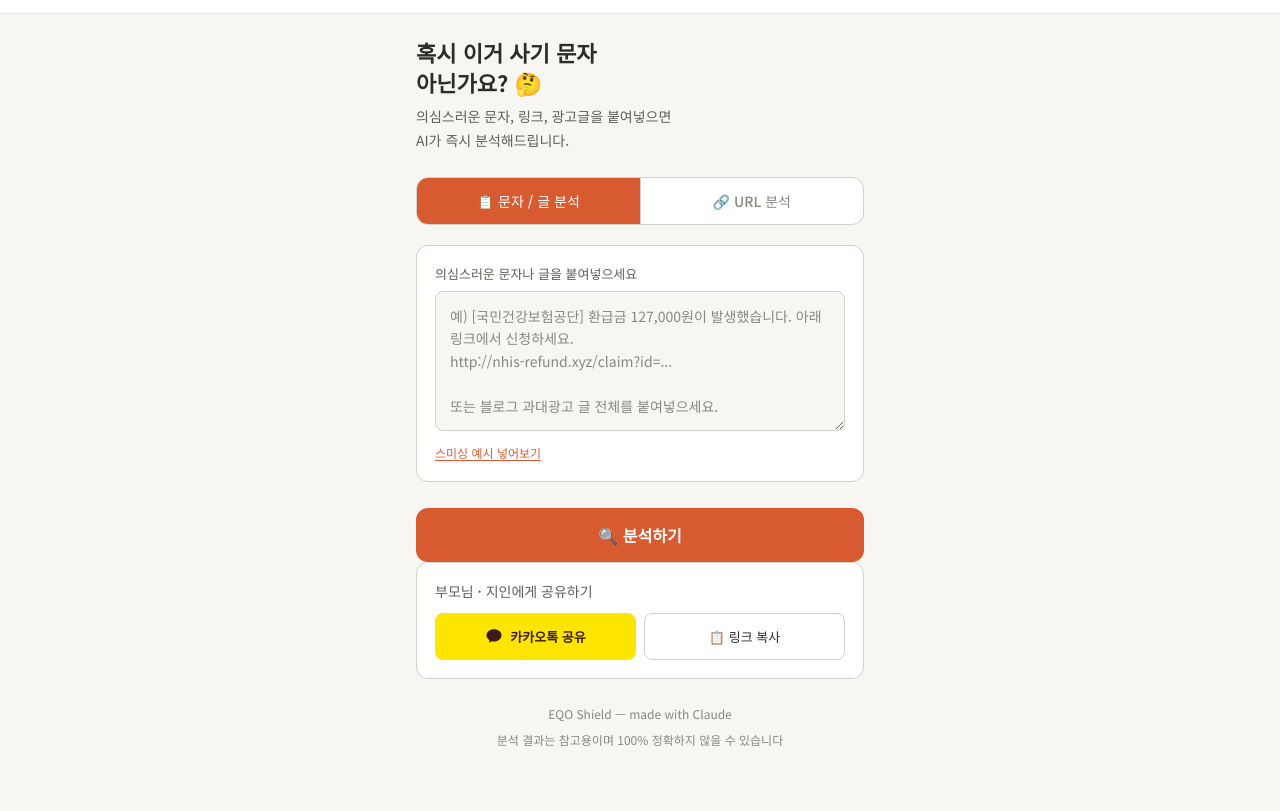
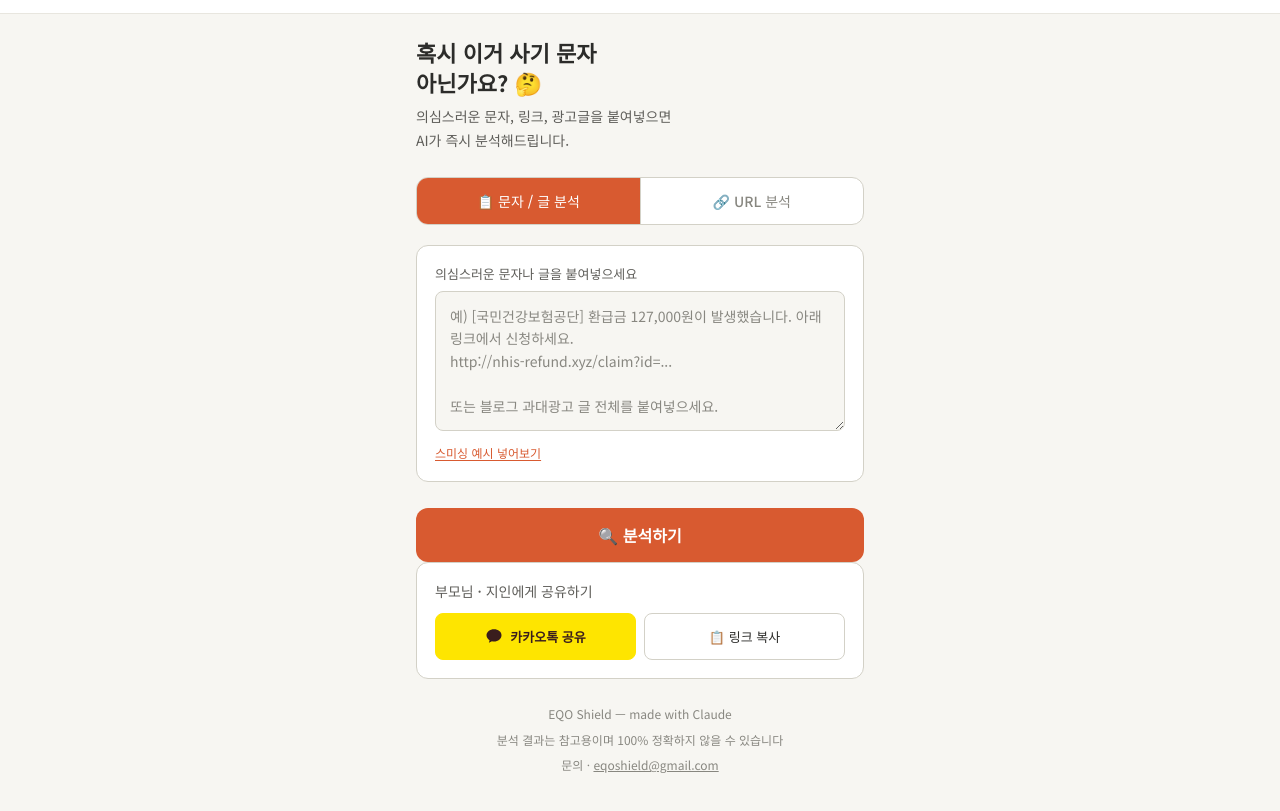
Before and after one commit to eqoShield/eqoshield-, a plain HTML site: page eqoshield/index.html in a window 1280 px wide. Shown: the part 47-858 px from the top of the page. Drawn offline with Linux system fonts and the light colour scheme.

Commit message:
Update index.html
footer updated

```diff
--- a/eqoshield/index.html
+++ b/eqoshield/index.html
@@ -244,8 +244,8 @@ http://nhis-refund.xyz/claim?id=...
 <footer class="footer">
   <p>EQO Shield — made with Claude</p>
   <p style="margin-top:4px">분석 결과는 참고용이며 100% 정확하지 않을 수 있습니다</p>
+  <p style="margin-top:4px">문의 · <a href="mailto:eqoshield@gmail.com" style="color:var(--text3)">eqoshield@gmail.com</a></p>
 </footer>
-
 <div class="toast" id="toast"></div>
 
 <script>
```
